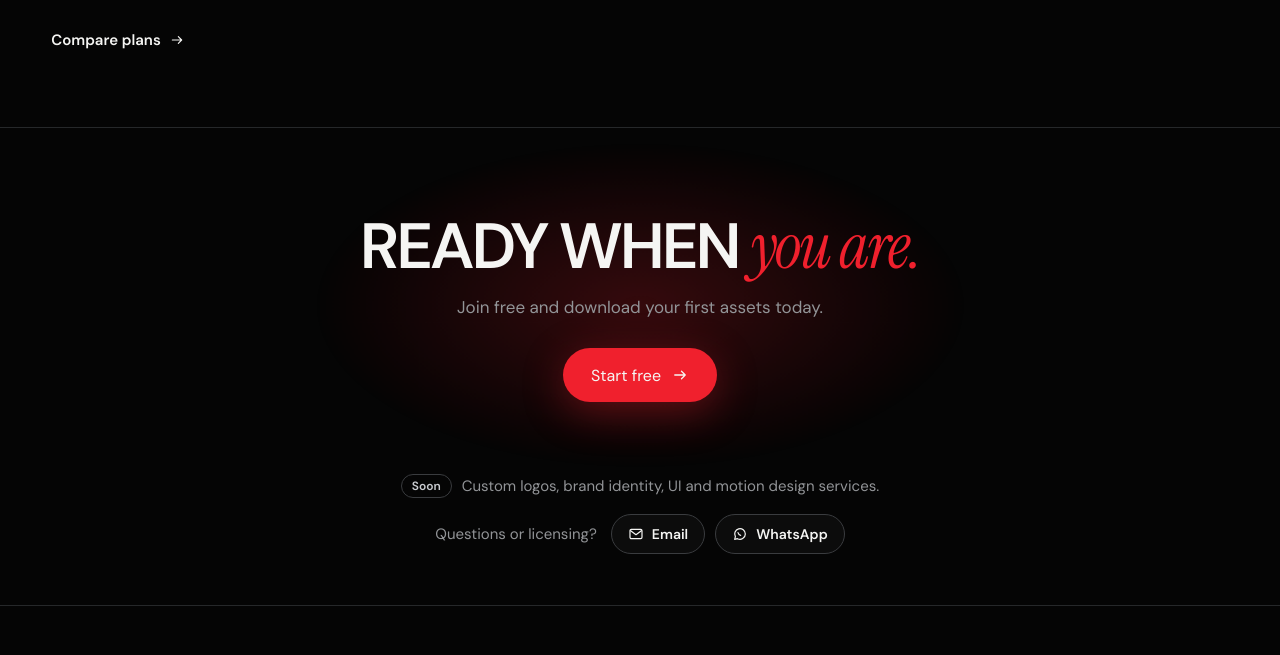
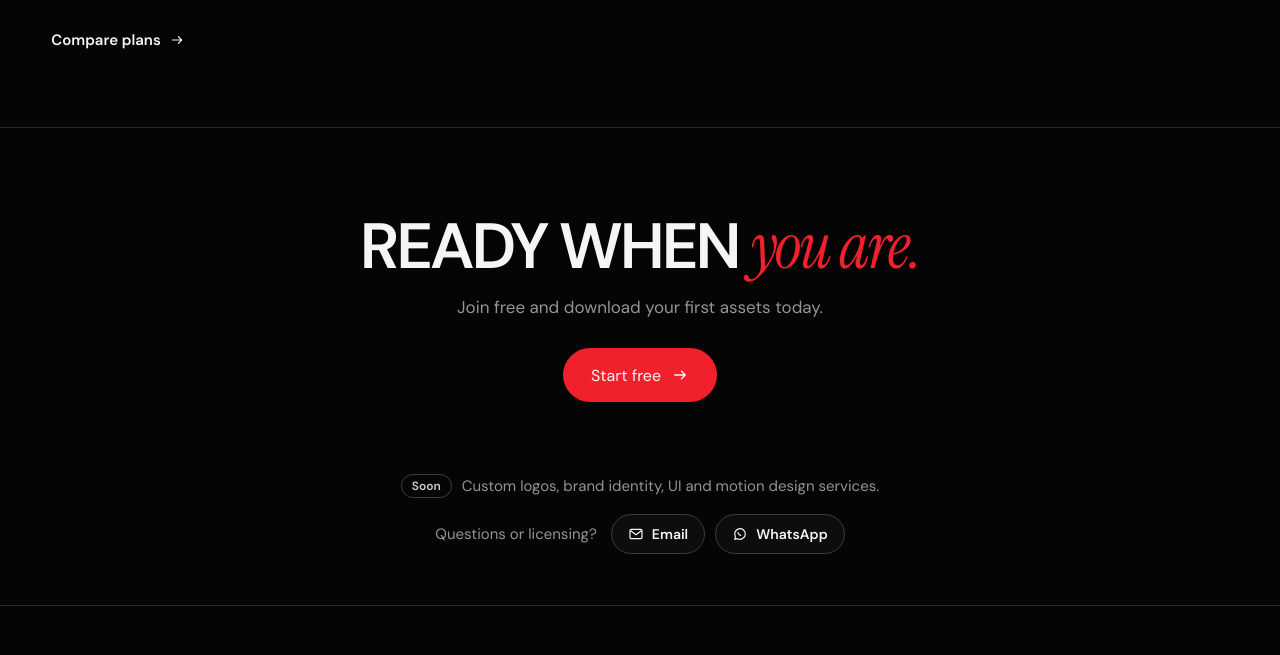
Before and after one commit to rosyidkhulqi-sys/khulqidesign, a React (Vite) app: page / in a window 1280 px wide. Shown: the part 3211-3866 px from the top of the page. Built offline with nearby package versions, Linux system fonts and the light colour scheme; no server answers.

Commit message:
Drop the red glow from the Home closing section
Co-Authored-By: Claude Opus 5.5 <noreply@anthropic.com>

```diff
--- a/src/pages/home/Home.css
+++ b/src/pages/home/Home.css
@@ -534,30 +534,10 @@
 
 /* CLOSING — one section: the last call, then services and contact as small print */
 .home-close {
-  position: relative;
-  overflow: hidden;
   padding: clamp(56px, 7vw, 104px) var(--page-x) clamp(40px, 4vw, 56px);
   border-top: 1px solid var(--line);
   text-align: center;
 }
-/* a soft red light behind the heading that slowly breathes */
-.home-close::before {
-  content: "";
-  position: absolute;
-  left: 50%;
-  top: -10%;
-  width: min(900px, 120%);
-  aspect-ratio: 2 / 1;
-  background: radial-gradient(closest-side, rgba(231, 33, 46, 0.22), transparent 70%);
-  transform: translateX(-50%);
-  pointer-events: none;
-  animation: home-glow 7s ease-in-out infinite alternate;
-}
-@keyframes home-glow {
-  from { opacity: 0.55; transform: translateX(-50%) scale(0.92); }
-  to { opacity: 1; transform: translateX(-50%) scale(1.06); }
-}
-.home-close > * { position: relative; }
 .home-close h2 {
   margin: 0;
   font-size: clamp(36px, 5vw, 68px);
@@ -580,7 +560,6 @@
   font: inherit;
   font-size: 16px;
   font-weight: 600;
-  box-shadow: 0 10px 40px rgba(231, 33, 46, 0.35);
   cursor: pointer;
   transition: background 0.2s, transform 0.2s;
 }
@@ -620,11 +599,7 @@
 
 /* members don't get the last call, so only the small print remains */
 .home-close.is-member { padding: 32px var(--page-x); }
-.home-close.is-member::before { display: none; }
 
-@media (prefers-reduced-motion: reduce) {
-  .home-close::before { animation: none; }
-}
 
 
 /* RESPONSIVE */
```
